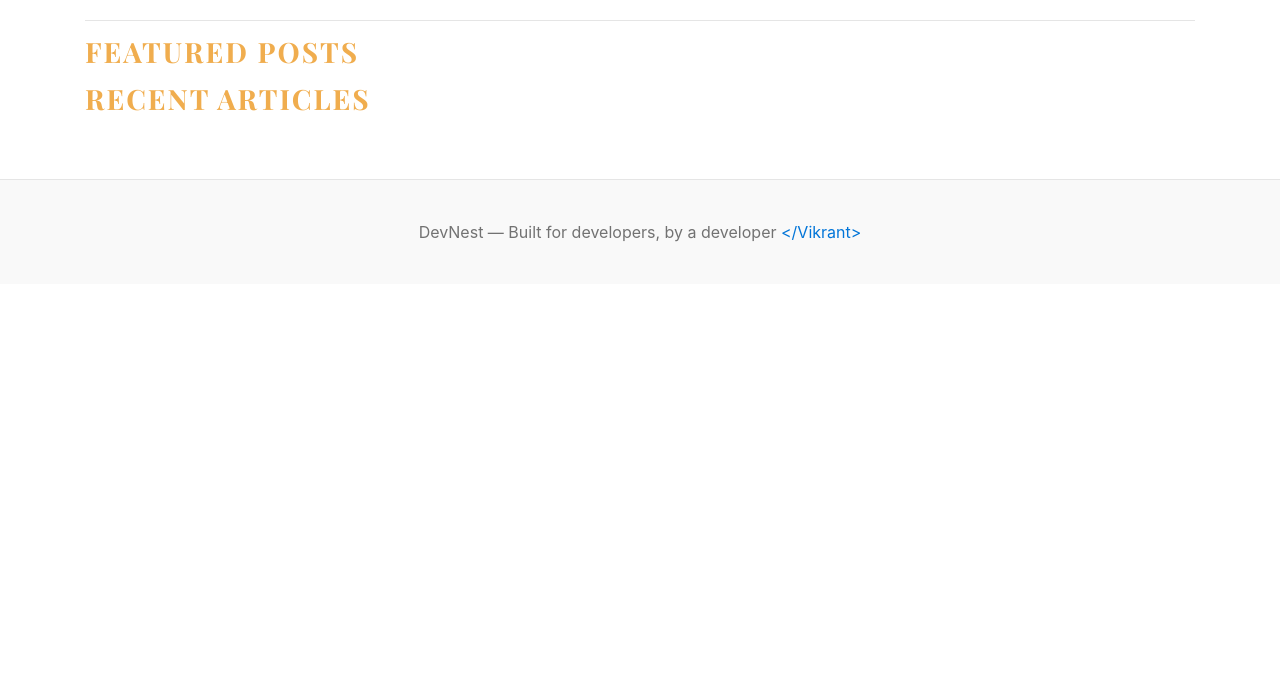
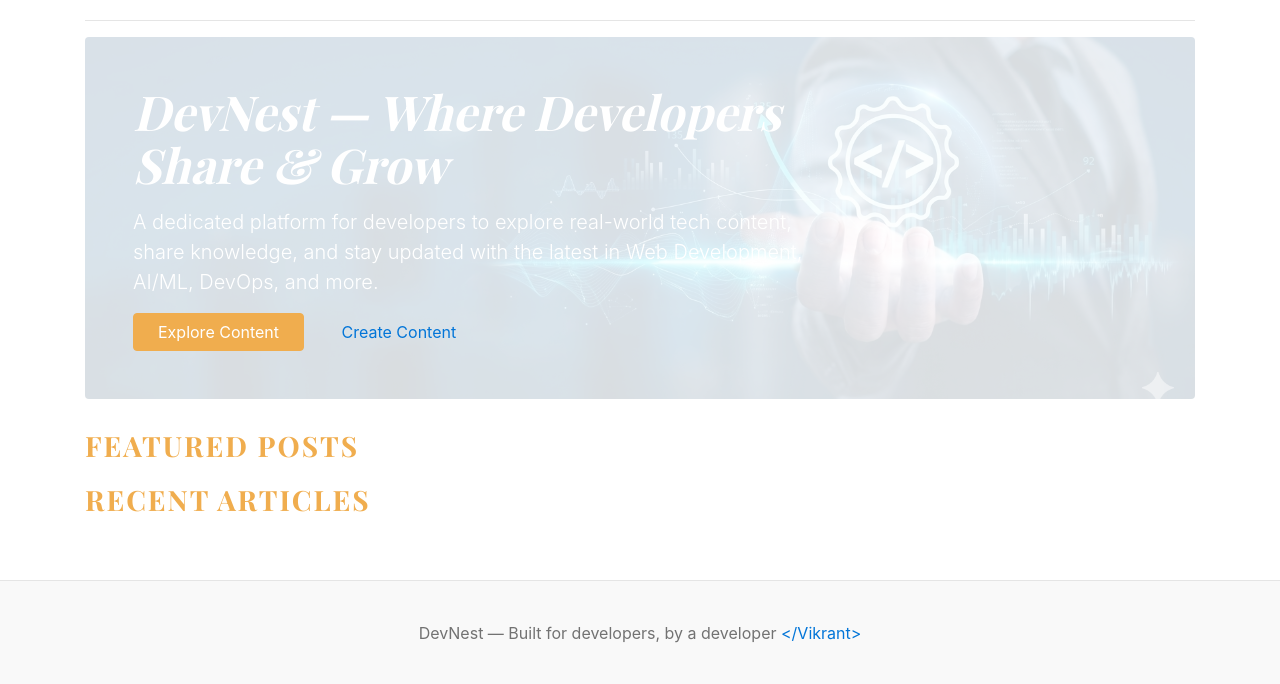
Before and after one commit to vikrant-salunkhe/django-DevNest, a Django app: template templates/home.html in a window 1280 px wide. Shown: the part 70-754 px from the top of the page. Run offline with Django 5.2, Linux system fonts and the light colour scheme; the template is opened without the code that fills it, so the values that code supplies are empty.

Commit message:
UI improvements and added hero section

```diff
--- a/templates/home.html
+++ b/templates/home.html
@@ -2,7 +2,68 @@
 
   {% block content %}
 
-  {% for post in featured_posts %}
+
+
+  {% load static %}
+
+{% comment %} style for hover effect on post cards {% endcomment %}
+  <style>
+  .post-card {
+    transition: all 0.3s ease;
+  }
+
+  .post-card:hover {
+    transform: translateY(-5px) scale(1.03);
+    box-shadow: 0 10px 25px rgba(0,0,0,0.4);
+    cursor: pointer;
+  }
+</style>
+
+{% comment %} hero section {% endcomment %}
+<div class="jumbotron p-3 p-md-5 text-white rounded bg-dark"
+     style="background-image: url('{% static 'images/hero01.png' %}');
+            background-blend-mode: overlay;
+            background-size: cover;
+            background-position: center;">
+
+  <div class="col-md-8 px-0">
+
+    <h1 class="display-4 font-italic">
+      DevNest — Where Developers Share & Grow
+    </h1>
+
+    <p class="lead my-3">
+      A dedicated platform for developers to explore real-world tech content,
+      share knowledge, and stay updated with the latest in Web Development,
+      AI/ML, DevOps, and more.
+    </p>
+
+    <div class="mt-3">
+      <a href="#featured-section" class="btn btn-warning mr-2 px-4">
+        Explore Content
+      </a>
+
+      {% if user.is_authenticated %}
+  <a href="{% url 'dashboard' %}" class="btn btn-outline-light px-4">
+    Create Content
+  </a>
+{% else %}
+  <a href="{% url 'login' %}" class="btn btn-outline-light px-4">
+    Create Content
+  </a>
+{% endif %}
+    </div>
+
+  </div>
+</div>
+
+
+
+
+  <!-- Featured Posts -->
+  <h3 id="featured-section"  class="text-uppercase text-warning" style="letter-spacing: 2px;">Featured Posts</h3>
+
+  {% comment %} {% for post in featured_posts %}
     {% if forloop.last %}
     <div class="jumbotron p-3 p-md-5 text-white rounded bg-dark" style="background-image: url({{ post.featured_image.url }});background-blend-mode: overlay;background-size:cover;">
       <div class="col-md-8 px-0">
@@ -14,8 +75,7 @@
     {% endif %}
   {% endfor %}
 
-  <!-- Featured Posts -->
-  <h3 class="text-uppercase text-warning" style="letter-spacing: 2px;">Featured Posts</h3>
+
   <div class="row mb-2">
     {% for post in featured_posts %}
       {% if not forloop.last %}
@@ -31,7 +91,41 @@
       {% endif %}
     {% endfor %}
 
+  </div> {% endcomment %}
+
+
+<div class="container mt-4">
+  <div class="row">
+
+    {% for post in featured_posts %}
+
+    <div class="col-md-6 mb-4">
+      <div class=" post-card jumbotron text-white rounded h-100 p-4"
+           style="background-image:
+       linear-gradient(rgba(0,0,0,0.6), rgba(0,0,0,0.6)),
+       url('{{ post.featured_image.url }}');
+       background-size: contain;
+       background-position: center;"
+      >
+
+        <h2 class="font-italic">{{ post.title }}</h2>
+
+        <p class="my-3">
+          {{ post.short_description|truncatewords:20 }}
+        </p>
+
+        <a href="{% url 'blogs' post.slug %}"
+           class="text-warning font-weight-bold">
+           Continue reading →
+        </a>
+
+      </div>
+    </div>
+
+    {% endfor %}
+
   </div>
+</div>
 
 
   <!-- Recent Articles -->
```
Also changed, not shown: blog_main/static/images/cricket.jpg (deleted), blog_main/static/images/hero01.png (added).
